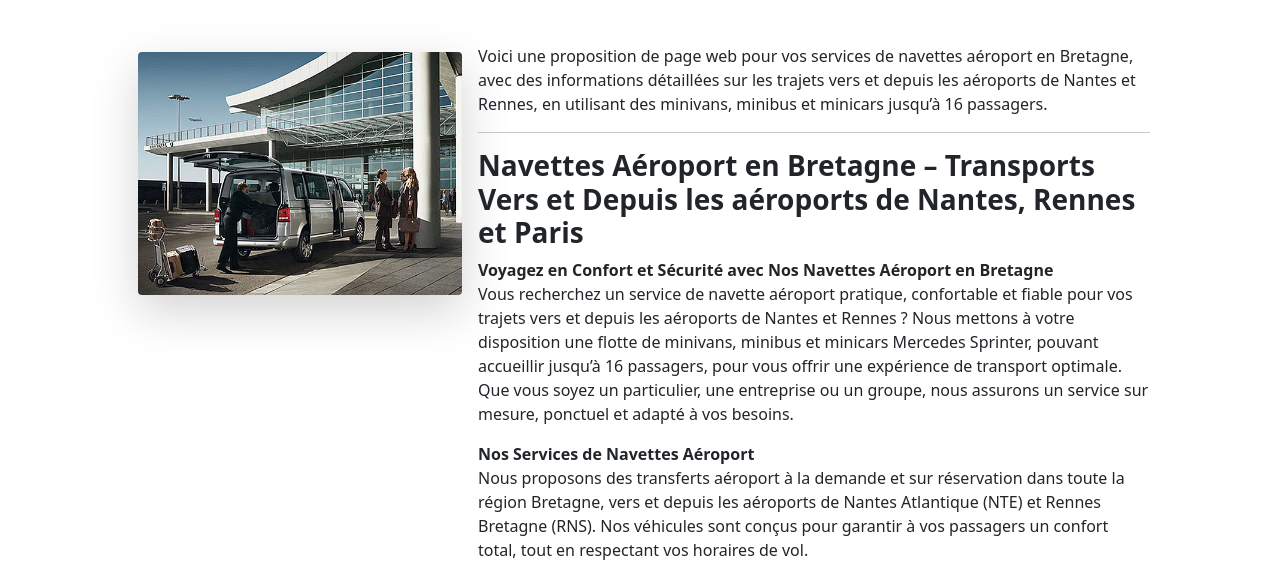
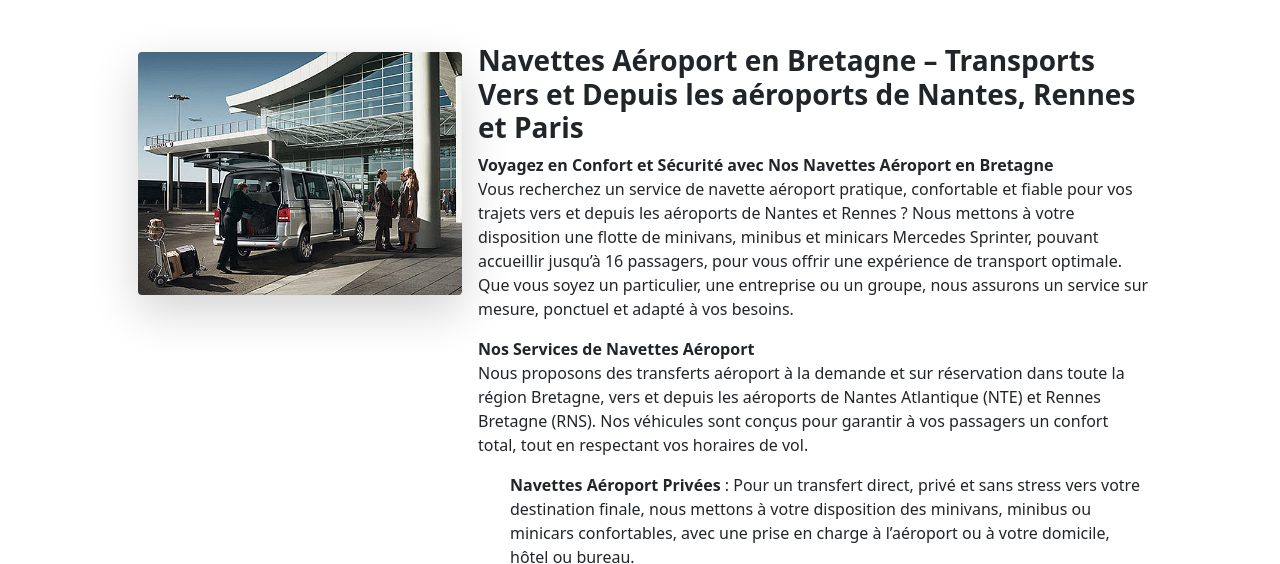
Before and after one commit to lesaffre35/lsa, a Jekyll site: the page built from pages/transfert_aeroport_gare.md, in a window 1280 px wide and 900 px high, cut to the strip 336-900 px from the top of the window. Built offline with Jekyll 4.4.1, drawn with Linux system fonts in a browser that asks for light colours; nearby versions of some CDN libraries; some of the changed text lies outside the part shown.

Commit message:
Update transfert_aeroport_gare.md

```diff
--- a/pages/transfert_aeroport_gare.md
+++ b/pages/transfert_aeroport_gare.md
@@ -4,10 +4,6 @@ layout: article
 permalink: /transfert
 bandeau: rennes_aeroport2.jpg
 picture: "transport_aeroport.jpg"
----
-
-Voici une proposition de page web pour vos services de navettes aéroport en Bretagne, avec des informations détaillées sur les trajets vers et depuis les aéroports de Nantes et Rennes, en utilisant des minivans, minibus et minicars jusqu’à 16 passagers.
-
 ---
 
 ### **Navettes Aéroport en Bretagne – Transports Vers et Depuis les aéroports de Nantes, Rennes et Paris**
```
Also changed, not shown: other parts of pages/transfert_aeroport_gare.md (+1 -1 lines).
